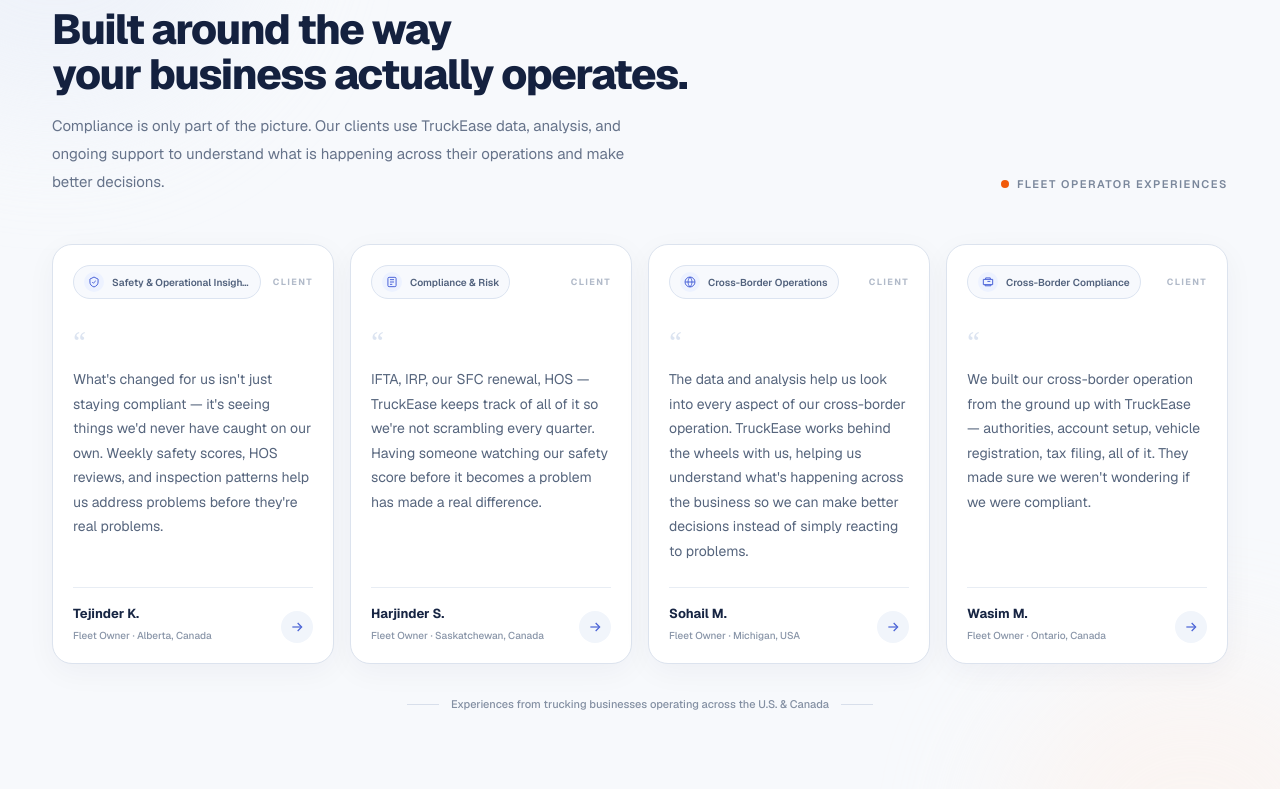
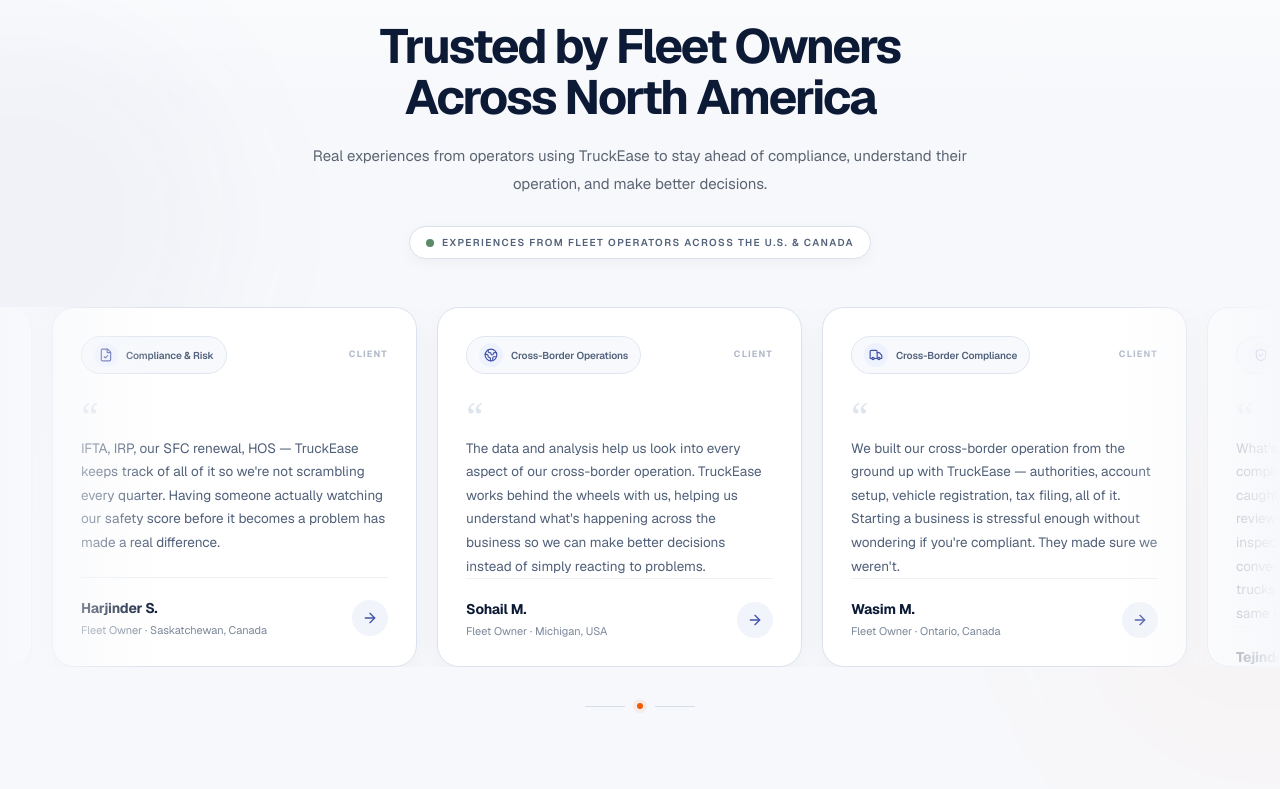
Before and after one commit to mehboobh/TSWBST, a Next.js app: page / in a window 1280 px wide. Shown: the part 4891-5680 px from the top of the page. Built offline with nearby package versions, Linux system fonts and the light colour scheme.

Commit message:
Revise testimonials and improve layout
Updated testimonials with revised quotes and removed categories for clarity. Adjusted layout and styling for improved presentation.

```diff
--- a/components/home/testimonials.tsx
+++ b/components/home/testimonials.tsx
@@ -1,213 +1,462 @@
+// components/home/testimonials.tsx
+
+import {
+  ShieldCheck,
+  Globe2,
+  Truck,
+  FileCheck,
+  ArrowRight,
+} from 'lucide-react'
+
 const testimonials = [
   {
-    category: 'Safety & Operational Insights',
     quote:
-      "What's changed for us isn't just staying compliant — it's seeing things we'd never have caught on our own. Weekly safety scores, HOS reviews, and inspection patterns help us address problems before they're real problems.",
-    name: 'Tejinder K.',
+      "What's actually changed for us isn't just staying compliant — it's seeing things we'd never have caught on our own. Weekly safety score, HOS reviews, patterns across pre- and post-trip inspections. We know which drivers need a conversation before it's a real problem, and which trucks keep showing up in inspections for the same reason.",
+    author: 'Tejinder K.',
+    role: 'Fleet Owner',
     location: 'Alberta, Canada',
+    type: 'Safety & Operational Insights',
+    icon: ShieldCheck,
   },
   {
-    category: 'Compliance & Risk',
     quote:
-      "IFTA, IRP, our SFC renewal, HOS — TruckEase keeps track of all of it so we're not scrambling every quarter. Having someone watching our safety score before it becomes a problem has made a real difference.",
-    name: 'Harjinder S.',
+      "IFTA, IRP, our SFC renewal, HOS — TruckEase keeps track of all of it so we're not scrambling every quarter. Having someone actually watching our safety score before it becomes a problem has made a real difference.",
+    author: 'Harjinder S.',
+    role: 'Fleet Owner',
     location: 'Saskatchewan, Canada',
+    type: 'Compliance & Risk',
+    icon: FileCheck,
   },
   {
-    category: 'Cross-Border Operations',
     quote:
       "The data and analysis help us look into every aspect of our cross-border operation. TruckEase works behind the wheels with us, helping us understand what's happening across the business so we can make better decisions instead of simply reacting to problems.",
-    name: 'Sohail M.',
+    author: 'Sohail M.',
+    role: 'Fleet Owner',
     location: 'Michigan, USA',
+    type: 'Cross-Border Operations',
+    icon: Globe2,
   },
   {
-    category: 'Cross-Border Compliance',
     quote:
-      "We built our cross-border operation from the ground up with TruckEase — authorities, account setup, vehicle registration, tax filing, all of it. They made sure we weren't wondering if we were compliant.",
-    name: 'Wasim M.',
+      "We built our cross-border operation from the ground up with TruckEase — authorities, account setup, vehicle registration, tax filing, all of it. Starting a business is stressful enough without wondering if you're compliant. They made sure we weren't.",
+    author: 'Wasim M.',
+    role: 'Fleet Owner',
     location: 'Ontario, Canada',
+    type: 'Cross-Border Compliance',
+    icon: Truck,
   },
 ]
 
-function CategoryIcon({ index }: { index: number }) {
-  const icons = [
-    (
-      <svg
-        viewBox="0 0 24 24"
-        fill="none"
-        stroke="currentColor"
-        strokeWidth="1.7"
-        className="h-3.5 w-3.5"
+function TestimonialCard({
+  testimonial,
+}: {
+  testimonial: (typeof testimonials)[number]
+}) {
+  const Icon = testimonial.icon
+
+  return (
+    <article
+      className="
+        group relative flex h-[350px] w-[330px] shrink-0 flex-col
+        overflow-hidden rounded-[22px]
+        border border-[#dbe2ed]
+        bg-white
+        p-6
+        shadow-[0_8px_30px_rgba(12,26,54,0.045)]
+        transition-all duration-300
+        hover:-translate-y-1
+        hover:border-[#cbd5e3]
+        hover:shadow-[0_18px_45px_rgba(12,26,54,0.09)]
+        sm:h-[360px] sm:w-[350px] sm:p-7
+        lg:w-[365px]
+      "
+    >
+      {/* top row */}
+      <div className="flex items-center justify-between gap-3">
+        <div
+          className="
+            inline-flex min-w-0 max-w-[82%] items-center gap-2
+            rounded-full border border-[#e0e6ef]
+            bg-[#f7f9fc]
+            px-3 py-1.5
+          "
+        >
+          <span
+            className="
+              flex h-6 w-6 shrink-0 items-center justify-center
+              rounded-full bg-[#eef2ff]
+            "
+          >
+            <Icon className="h-3.5 w-3.5 text-[#4353a4]" />
+          </span>
+
+          <span
+            className="
+              truncate text-[10px] font-semibold
+              tracking-[-0.01em] text-[#52627b]
+            "
+          >
+            {testimonial.type}
+          </span>
+        </div>
+
+        <span
+          className="
+            shrink-0 text-[9px] font-bold
+            uppercase tracking-[0.14em]
+            text-[#aeb8c8]
+          "
+        >
+          CLIENT
+        </span>
+      </div>
+
+      {/* quote */}
+      <div className="mt-7">
+        <div
           aria-hidden="true"
+          className="
+            mb-2 font-serif text-[38px] leading-[0.7]
+            text-[#dfe5ef]
+          "
         >
-        <path d="M12 3.5 19 7v5c0 4.5-2.9 7.2-7 8.5C7.9 19.2 5 16.5 5 12V7l7-3.5Z" />
-        <path d="m9 12 2 2 4-4" />
-      </svg>
-    ),
-    (
-      <svg
-        viewBox="0 0 24 24"
-        fill="none"
-        stroke="currentColor"
-        strokeWidth="1.7"
-        className="h-3.5 w-3.5"
+          “
+        </div>
+
+        <p
+          className="
+            text-[13px] leading-[1.75]
+            text-[#506079]
+            sm:text-[13.5px]
+          "
+        >
+          {testimonial.quote}
+        </p>
+      </div>
+
+      {/* customer */}
+      <div className="mt-auto border-t border-[#edf0f5] pt-5">
+        <div className="flex items-center justify-between gap-4">
+          <div className="min-w-0">
+            <p
+              className="
+                text-sm font-bold tracking-[-0.015em]
+                text-[#0c1a36]
+              "
+            >
+              {testimonial.author}
+            </p>
+
+            <p className="mt-1 text-[11px] text-[#7b8799]">
+              {testimonial.role} · {testimonial.location}
+            </p>
+          </div>
+
+          <div
             aria-hidden="true"
+            className="
+              flex h-9 w-9 shrink-0 items-center justify-center
+              rounded-full bg-[#f1f4fa]
+              text-[#4353a4]
+              transition-all duration-300
+              group-hover:bg-[#e9efff]
+              group-hover:text-[#31439a]
+            "
           >
-        <path d="M7 4h10a2 2 0 0 1 2 2v12a2 2 0 0 1-2 2H7a2 2 0 0 1-2-2V6a2 2 0 0 1 2-2Z" />
-        <path d="M8.5 8h7M8.5 12h7M8.5 16h4" />
-      </svg>
-    ),
-    (
-      <svg
-        viewBox="0 0 24 24"
-        fill="none"
-        stroke="currentColor"
-        strokeWidth="1.7"
-        className="h-3.5 w-3.5"
+            <ArrowRight
+              className="
+                h-4 w-4
+                transition-transform duration-300
+                group-hover:translate-x-0.5
+              "
+            />
+          </div>
+        </div>
+      </div>
+
+      {/* subtle orange accent */}
+      <div
         aria-hidden="true"
-      >
-        <circle cx="12" cy="12" r="8.5" />
-        <path d="M3.8 12h16.4M12 3.5c2.2 2.4 3.3 5.2 3.3 8.5S14.2 18.1 12 20.5C9.8 18.1 8.7 15.3 8.7 12S9.8 5.9 12 3.5Z" />
-      </svg>
-    ),
-    (
-      <svg
-        viewBox="0 0 24 24"
-        fill="none"
-        stroke="currentColor"
-        strokeWidth="1.7"
-        className="h-3.5 w-3.5"
-        aria-hidden="true"
-      >
-        <path d="M4 7.5h16v9H4z" />
-        <path d="M7 16.5v2h10v-2M8 7.5V5h8v2" />
-        <path d="M8 11h.01M11 11h5" />
-      </svg>
-    ),
-  ]
-
-  return icons[index]
+        className="
+          absolute bottom-0 left-0
+          h-[2px] w-0
+          bg-[#f05a00]
+          transition-all duration-300
+          group-hover:w-16
+        "
+      />
+    </article>
+  )
 }
 
 export function Testimonials() {
+  /*
+   * IMPORTANT:
+   *
+   * We duplicate the ENTIRE group rather than simply duplicating
+   * individual cards inside one flex row.
+   *
+   * Group A + Group B have exactly the same width.
+   * The animation moves exactly 50% of the complete track.
+   * Therefore when Group B reaches the position of Group A,
+   * the browser can continue seamlessly with no visible jump.
+   */
+
   return (
-    <section className="relative overflow-hidden bg-[#f7f9fc] py-20 sm:py-24">
-      {/* Soft background atmosphere */}
+    <section
+      id="testimonials"
+      className="
+        relative overflow-hidden
+        border-t border-[#dce2eb]
+        bg-[#f7f8fb]
+        py-20
+        lg:py-24
+      "
+    >
+      {/* background atmosphere */}
       <div
         aria-hidden="true"
-        className="pointer-events-none absolute inset-0"
+        className="
+          pointer-events-none absolute inset-x-0 top-0 h-56
+          bg-gradient-to-b from-white/90 to-transparent
+        "
+      />
+
+      <div
+        aria-hidden="true"
+        className="
+          pointer-events-none absolute
+          -left-48 top-32 h-[420px] w-[420px]
+          rounded-full bg-[#4353a4]/[0.035]
+          blur-3xl
+        "
+      />
+
+      <div
+        aria-hidden="true"
+        className="
+          pointer-events-none absolute
+          -right-48 bottom-0 h-[420px] w-[420px]
+          rounded-full bg-[#f05a00]/[0.025]
+          blur-3xl
+        "
+      />
+
+      {/* Inline CSS keeps this section independent from globals.css */}
+      <style>{`
+        @keyframes truckease-testimonials-loop {
+          from {
+            transform: translate3d(0, 0, 0);
+          }
+
+          to {
+            transform: translate3d(-50%, 0, 0);
+          }
+        }
+
+        .truckease-testimonials-track {
+          display: flex;
+          width: max-content;
+          animation: truckease-testimonials-loop 32s linear infinite;
+          will-change: transform;
+        }
+
+        .truckease-testimonials-group {
+          display: flex;
+          flex-shrink: 0;
+          gap: 20px;
+          padding-right: 20px;
+        }
+
+        .truckease-testimonials-track:hover {
+          animation-play-state: paused;
+        }
+
+        @media (max-width: 640px) {
+          .truckease-testimonials-track {
+            animation-duration: 28s;
+          }
+
+          .truckease-testimonials-group {
+            gap: 14px;
+            padding-right: 14px;
+          }
+        }
+
+        @media (prefers-reduced-motion: reduce) {
+          .truckease-testimonials-track {
+            animation: none;
+          }
+        }
+      `}</style>
+
+      <div className="relative mx-auto max-w-[1440px]">
+        {/* section heading */}
+        <div className="mx-auto max-w-3xl px-6 text-center">
+          <div className="mb-5 inline-flex items-center gap-3">
+            <span className="h-px w-8 bg-[#f05a00]" />
+
+            <span
+              className="
+                text-[10px] font-bold uppercase
+                tracking-[0.2em] text-[#f05a00]
+              "
             >
-        <div className="absolute left-[-12%] top-[-20%] h-[420px] w-[420px] rounded-full bg-[#e9eef8] opacity-60 blur-3xl" />
-        <div className="absolute bottom-[-25%] right-[-8%] h-[380px] w-[380px] rounded-full bg-[#fff0e7] opacity-45 blur-3xl" />
+              Client Trust
+            </span>
+
+            <span className="h-px w-8 bg-[#f05a00]" />
           </div>
 
-      <div className="relative mx-auto max-w-[1240px] px-6 lg:px-8">
-        {/* Section heading */}
-        <div className="mb-10 flex flex-col gap-5 lg:mb-12 lg:flex-row lg:items-end lg:justify-between">
-          <div className="max-w-[650px]">
-            <div className="mb-4 flex items-center gap-3">
-              <span className="h-px w-7 bg-[#f15a0a]" />
-
-              <span className="text-[10px] font-bold uppercase tracking-[0.2em] text-[#17305f]">
-                Experiences from fleet operators
-              </span>
-            </div>
-
-            <h2 className="text-[34px] font-extrabold leading-[1.06] tracking-[-0.035em] text-[#14213f] sm:text-[42px]">
-              Built around the way
-              <br className="hidden sm:block" /> your business actually operates.
+          <h2
+            className="
+              text-3xl font-bold
+              tracking-[-0.045em]
+              text-[#0c1a36]
+              sm:text-4xl
+              lg:text-[3rem]
+              lg:leading-[1.05]
+            "
+          >
+            Trusted by Fleet Owners
+            <br className="hidden sm:block" />
+            Across North America
           </h2>
 
-            <p className="mt-4 max-w-[610px] text-[15px] leading-7 text-[#66738a]">
-              Compliance is only part of the picture. Our clients use
-              TruckEase data, analysis, and ongoing support to understand
-              what is happening across their operations and make better
-              decisions.
+          <p
+            className="
+              mx-auto mt-5 max-w-2xl
+              text-sm leading-7
+              text-[#5b6472]
+              sm:text-[15px]
+            "
+          >
+            Real experiences from operators using TruckEase to stay ahead of
+            compliance, understand their operation, and make better decisions.
           </p>
         </div>
 
-          <div className="hidden shrink-0 items-center gap-2 pb-1 sm:flex">
-            <span className="h-2 w-2 rounded-full bg-[#f15a0a]" />
-            <span className="text-[11px] font-semibold uppercase tracking-[0.14em] text-[#7a879b]">
-              Fleet operator experiences
+        {/* trust indicator */}
+        <div className="mt-7 flex justify-center px-6">
+          <div
+            className="
+              inline-flex items-center gap-2
+              rounded-full
+              border border-[#d9e0ea]
+              bg-white
+              px-4 py-2
+              shadow-[0_4px_15px_rgba(12,26,54,0.04)]
+            "
+          >
+            <span className="relative flex h-2 w-2">
+              <span
+                className="
+                  absolute inline-flex h-full w-full
+                  animate-ping rounded-full
+                  bg-[#5c8a68]/30
+                "
+              />
+
+              <span
+                className="
+                  relative inline-flex h-2 w-2
+                  rounded-full bg-[#5c8a68]
+                "
+              />
+            </span>
+
+            <span
+              className="
+                text-[9px] font-semibold uppercase
+                tracking-[0.14em] text-[#53627a]
+                sm:text-[10px]
+              "
+            >
+              Experiences from fleet operators across the U.S. & Canada
             </span>
           </div>
         </div>
 
-        {/* Testimonials */}
-        <div className="grid grid-cols-1 gap-4 md:grid-cols-2 xl:grid-cols-4">
-          {testimonials.map((testimonial, index) => (
-            <article
-              key={testimonial.name}
-              className="group flex min-h-[345px] flex-col rounded-[20px] border border-[#dce3ee] bg-white p-5 shadow-[0_8px_30px_rgba(20,33,63,0.045)] transition-all duration-300 hover:-translate-y-1 hover:border-[#cdd7e7] hover:shadow-[0_18px_45px_rgba(20,33,63,0.08)]"
-            >
-              {/* Top row */}
-              <div className="flex items-center justify-between gap-3">
-                <div className="inline-flex min-w-0 items-center gap-2 rounded-full border border-[#dce4f1] bg-[#f7f9fd] px-2.5 py-1.5 text-[10px] font-semibold text-[#52627d]">
-                  <span className="flex h-5 w-5 shrink-0 items-center justify-center rounded-full bg-[#edf2ff] text-[#4a63d8]">
-                    <CategoryIcon index={index} />
-                  </span>
+        {/* carousel */}
+        <div className="relative mt-11 lg:mt-12">
+          {/* left fade */}
+          <div
+            aria-hidden="true"
+            className="
+              pointer-events-none absolute inset-y-0 left-0 z-20
+              w-14
+              bg-gradient-to-r
+              from-[#f7f8fb]
+              to-transparent
+              sm:w-24
+              lg:w-40
+            "
+          />
 
-                  <span className="truncate">
-                    {testimonial.category}
-                  </span>
+          {/* right fade */}
+          <div
+            aria-hidden="true"
+            className="
+              pointer-events-none absolute inset-y-0 right-0 z-20
+              w-14
+              bg-gradient-to-l
+              from-[#f7f8fb]
+              to-transparent
+              sm:w-24
+              lg:w-40
+            "
+          />
+
+          {/* viewport */}
+          <div className="w-full overflow-hidden">
+            {/*
+             * Two identical groups.
+             *
+             * NO gap is placed between the groups themselves.
+             * Each group owns its own trailing padding.
+             * This is what makes the -50% animation mathematically
+             * line up with the beginning of the next group.
+             */}
+            <div className="truckease-testimonials-track">
+              {/* GROUP A */}
+              <div className="truckease-testimonials-group">
+                {testimonials.map((testimonial) => (
+                  <TestimonialCard
+                    key={`a-${testimonial.author}`}
+                    testimonial={testimonial}
+                  />
+                ))}
               </div>
 
-                <span className="shrink-0 text-[9px] font-bold uppercase tracking-[0.16em] text-[#b1bac9]">
-                  Client
-                </span>
-              </div>
-
-              {/* Quote */}
-              <div className="mt-7 flex-1">
-                <div className="mb-3 text-[28px] font-serif leading-none text-[#dce4f1]">
-                  “
-                </div>
-
-                <p className="text-[14px] leading-[1.75] text-[#56657d]">
-                  {testimonial.quote}
-                </p>
-              </div>
-
-              {/* Bottom identity */}
-              <div className="mt-6 border-t border-[#e8edf4] pt-4">
-                <div className="flex items-end justify-between gap-4">
-                  <div className="min-w-0">
-                    <p className="text-[13px] font-bold text-[#172543]">
-                      {testimonial.name}
-                    </p>
-
-                    <p className="mt-1 text-[10px] font-medium text-[#8995a8]">
-                      Fleet Owner · {testimonial.location}
-                    </p>
-                  </div>
-
-                  <div className="flex h-8 w-8 shrink-0 items-center justify-center rounded-full bg-[#f1f5fb] text-[#4962d6] transition-colors duration-200 group-hover:bg-[#fff0e7] group-hover:text-[#f15a0a]">
-                    <svg
-                      viewBox="0 0 24 24"
-                      fill="none"
-                      stroke="currentColor"
-                      strokeWidth="1.8"
-                      className="h-4 w-4"
+              {/* GROUP B */}
+              <div
+                className="truckease-testimonials-group"
                 aria-hidden="true"
               >
-                      <path d="M5 12h13" />
-                      <path d="m13 6 6 6-6 6" />
-                    </svg>
+                {testimonials.map((testimonial) => (
+                  <TestimonialCard
+                    key={`b-${testimonial.author}`}
+                    testimonial={testimonial}
+                  />
+                ))}
               </div>
             </div>
           </div>
-            </article>
-          ))}
         </div>
 
-        {/* Bottom reassurance */}
-        <div className="mt-8 flex flex-col items-center justify-center gap-3 text-center sm:flex-row">
-          <span className="h-px w-8 bg-[#d8dfeb]" />
-          <p className="text-[11px] font-medium text-[#8490a3]">
-            Experiences from trucking businesses operating across the U.S. &amp; Canada
-          </p>
-          <span className="h-px w-8 bg-[#d8dfeb]" />
+        {/* bottom indicator */}
+        <div className="mt-9 flex items-center justify-center gap-3">
+          <span className="h-px w-10 bg-[#d6dde8]" />
+
+          <span
+            className="
+              h-1.5 w-1.5 rounded-full
+              bg-[#f05a00]
+              shadow-[0_0_0_4px_rgba(240,90,0,0.08)]
+            "
+          />
+
+          <span className="h-px w-10 bg-[#d6dde8]" />
         </div>
       </div>
     </section>
```
Lines whose indentation alone changed are shown as unchanged.
